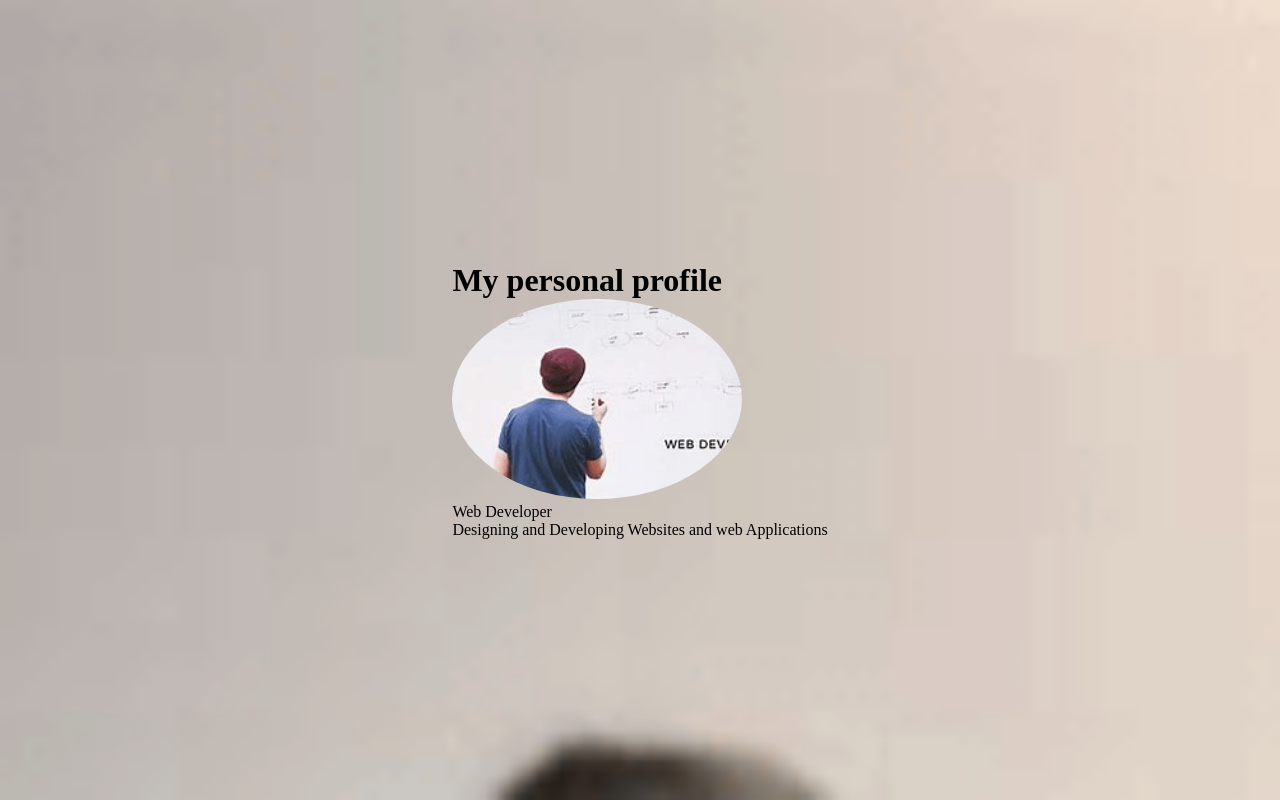
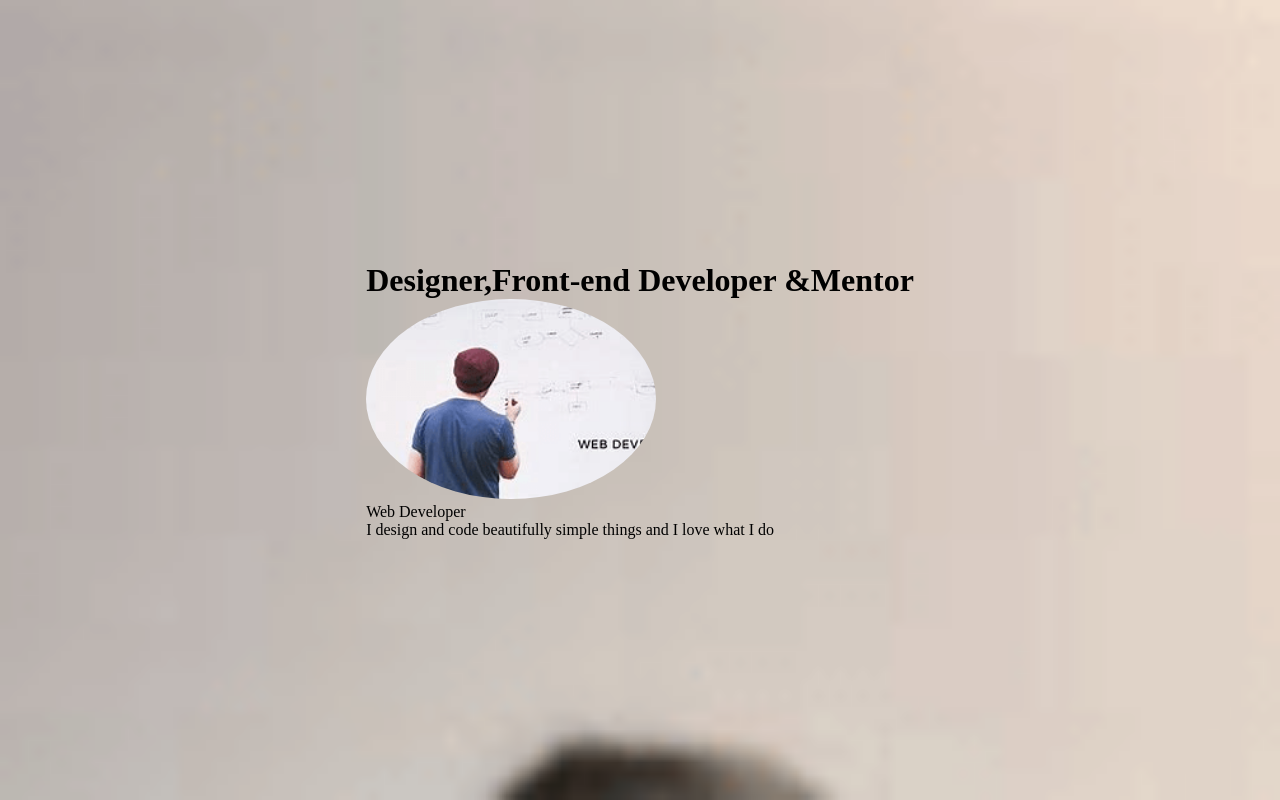
Before and after one commit to Carsonjam/My-Profile, a plain HTML site: page Index.html in a window 1280 px wide. Drawn offline with Linux system fonts and the light colour scheme.

Commit message:
Update Index.html

```diff
--- a/Index.html
+++ b/Index.html
@@ -10,12 +10,12 @@
 <body>
     <div class="main">
     <div class="header">
-        <h1>My personal profile</h1>
+        <h1>Designer,Front-end Developer &Mentor </h1>
         <img src="images/profile.png" alt="profile">
     </div>
     <div class="content"></div>
         <span>Web Developer</span>
-        <p>Designing and Developing Websites and web Applications</p>
+        <p>I design and code beautifully simple things and I love what I do</p>
     <div id="social"></div>
     </div>
 </body>
```
